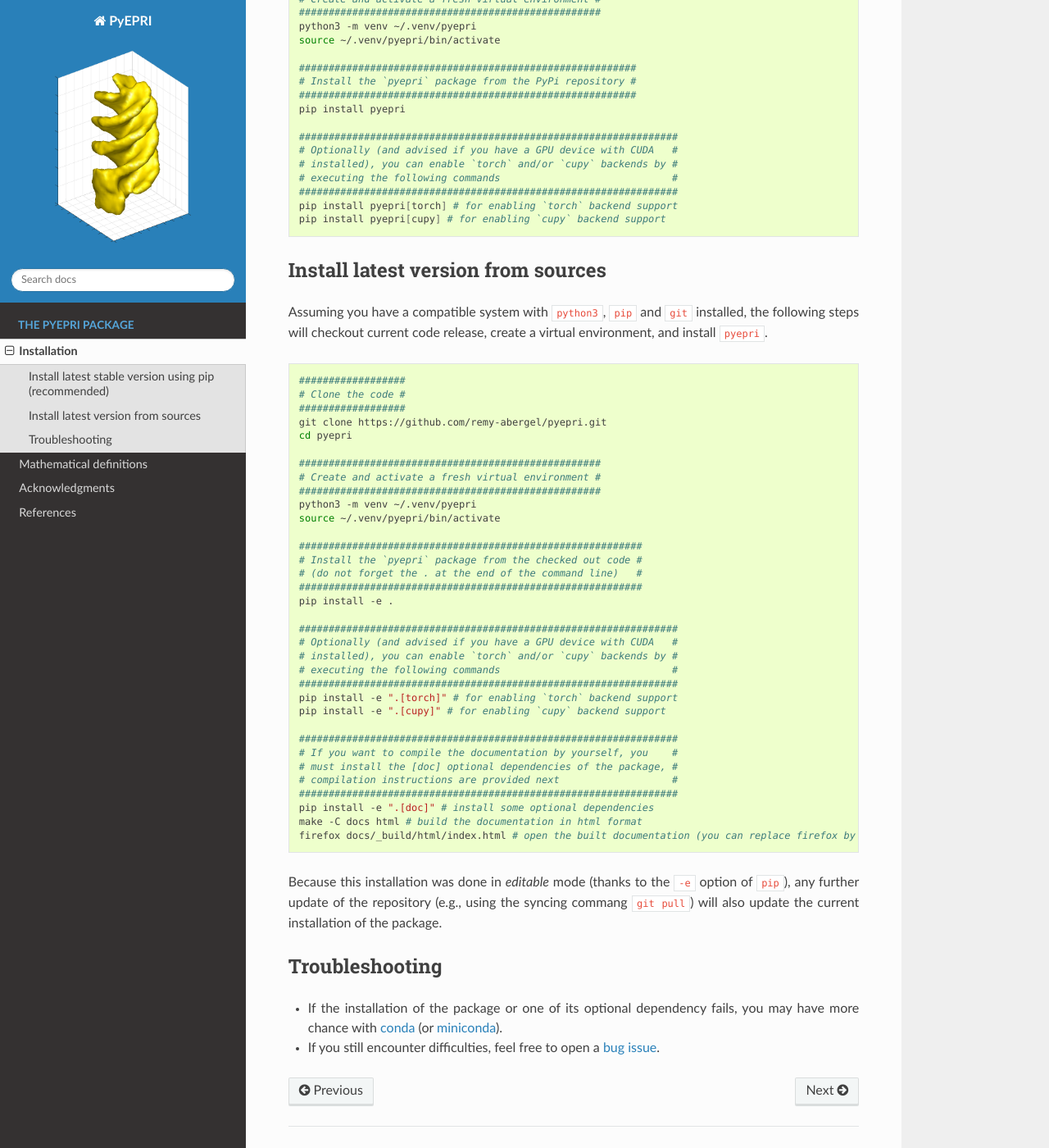
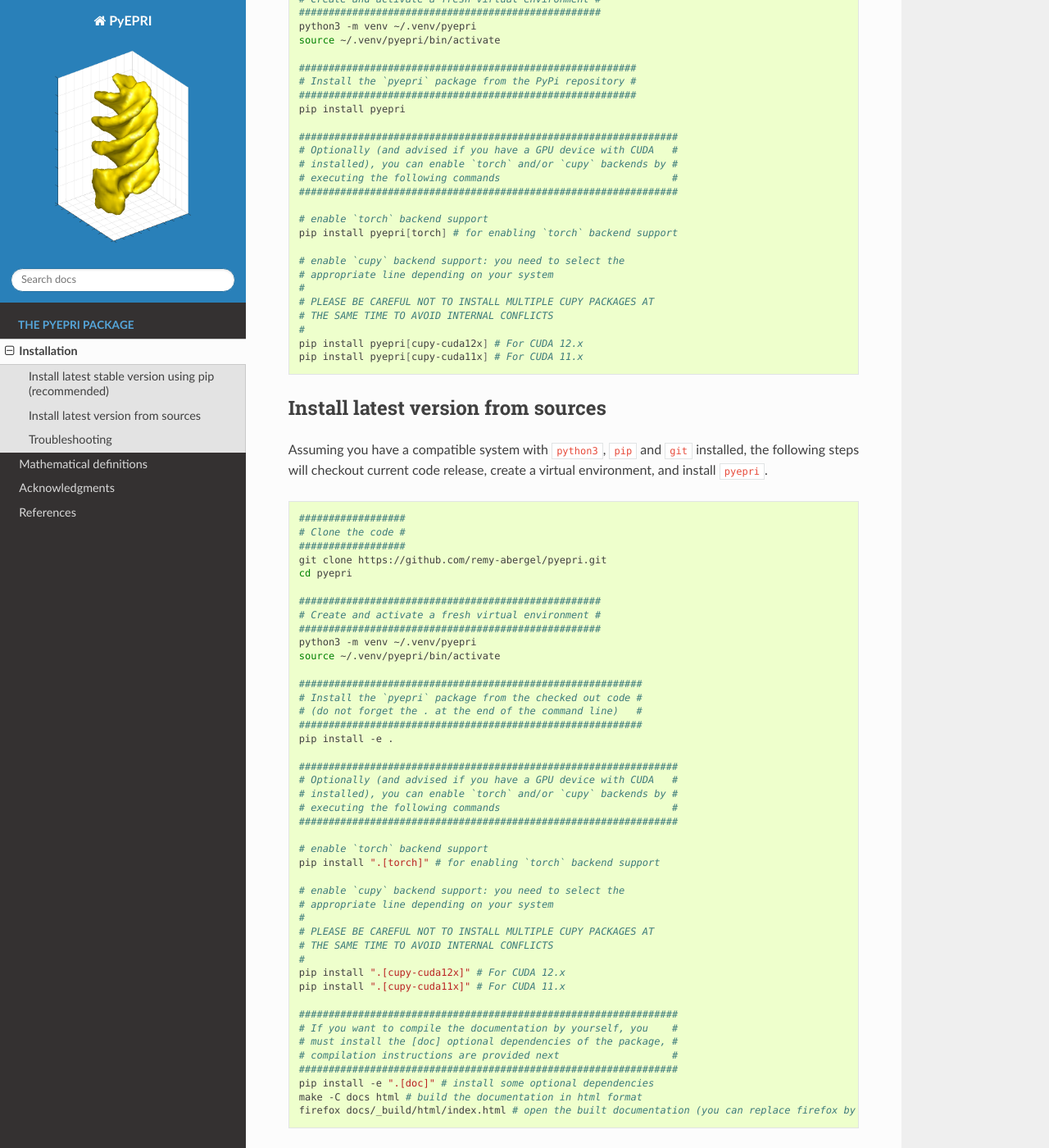
Before and after one commit to remy-abergel/pyepri, a Sphinx documentation site: the page built from docs/installation.md, in a window 1280 px wide and 1400 px high, scrolled down 329 px. Shown: the whole window at 82% size. Built offline with Sphinx 7.4.7 and the Read the Docs theme 3.1.0, drawn with Linux system fonts in a browser that asks for light colours; pages that are not in the unit, such as notebooks, are missing from menus.

Commit message:
fix: multithreading issue with FINUFFT (temporary fix) & update installation instructions

````diff
--- a/docs/installation.md
+++ b/docs/installation.md
@@ -24,8 +24,18 @@ pip install pyepri
 # installed), you can enable `torch` and/or `cupy` backends by #
 # executing the following commands                             #
 ################################################################
+
+# enable `torch` backend support
 pip install pyepri[torch] # for enabling `torch` backend support
-pip install pyepri[cupy] # for enabling `cupy` backend support
+
+# enable `cupy` backend support: you need to select the
+# appropriate line depending on your system
+#
+# PLEASE BE CAREFUL NOT TO INSTALL MULTIPLE CUPY PACKAGES AT
+# THE SAME TIME TO AVOID INTERNAL CONFLICTS
+#
+pip install pyepri[cupy-cuda12x] # For CUDA 12.x
+pip install pyepri[cupy-cuda11x] # For CUDA 11.x
 ```
 
 ## Install latest version from sources
@@ -58,8 +68,18 @@ pip install -e .
 # installed), you can enable `torch` and/or `cupy` backends by #
 # executing the following commands                             #
 ################################################################
-pip install -e ".[torch]" # for enabling `torch` backend support
-pip install -e ".[cupy]" # for enabling `cupy` backend support
+
+# enable `torch` backend support
+pip install ".[torch]" # for enabling `torch` backend support
+
+# enable `cupy` backend support: you need to select the
+# appropriate line depending on your system
+#
+# PLEASE BE CAREFUL NOT TO INSTALL MULTIPLE CUPY PACKAGES AT
+# THE SAME TIME TO AVOID INTERNAL CONFLICTS
+#
+pip install ".[cupy-cuda12x]" # For CUDA 12.x
+pip install ".[cupy-cuda11x]" # For CUDA 11.x
 
 ################################################################
 # If you want to compile the documentation by yourself, you    #
--- a/src/pyepri/__init__.py
+++ b/src/pyepri/__init__.py
@@ -1,3 +1,8 @@
+# temporary fix for FINUFFT issue #596: force OMP_NUM_THREADS = number of physical cores
+#import os
+#import psutil
+#os.environ["OMP_NUM_THREADS"] = str(psutil.cpu_count(logical=False))
+
 # read version from installed package
 from importlib.metadata import version
 __version__ = version("pyepri")
````
Also changed, not shown: CHANGELOG.md (+12 -1 lines), README.md (+27 -7 lines), pyproject.toml (+18 -4 lines), 1 other file.
